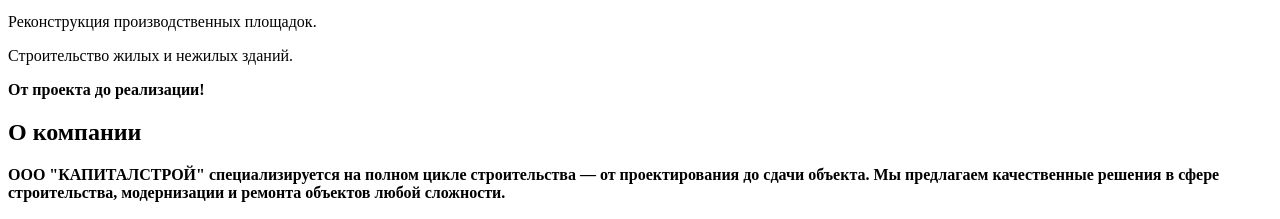
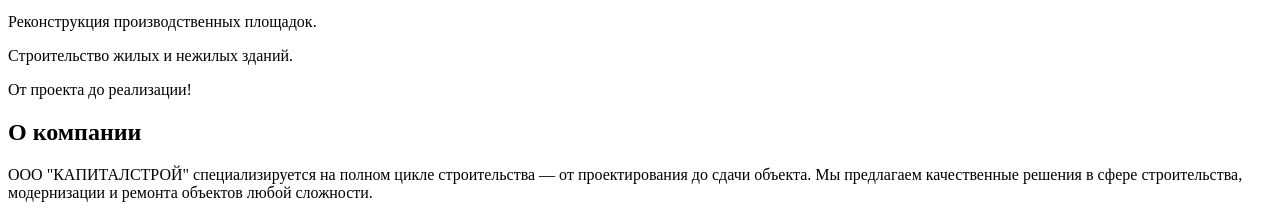
Before and after one commit to KapitalStroy/capitalstroy.github.io, a plain HTML site: page index.html in a window 1280 px wide. Shown: the part 721-940 px from the top of the page. Drawn offline with Linux system fonts and the light colour scheme.

Commit message:
Update index.html

```diff
--- a/index.html
+++ b/index.html
@@ -12,7 +12,7 @@
       <p>Строительство жилых и нежилых зданий. </p>
 <p>Реконструкция производственных площадок.</p>
 <p>Строительство жилых и нежилых зданий. </p>
-      <p><strong>От проекта до реализации!</p>
+      <p>От проекта до реализации!</p>
     </div>
   </header>
 
```
